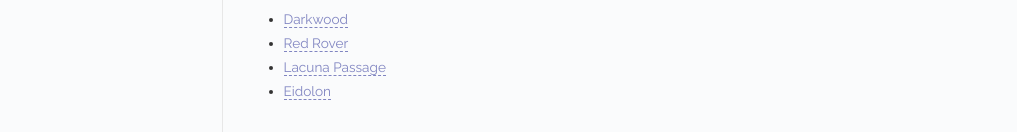
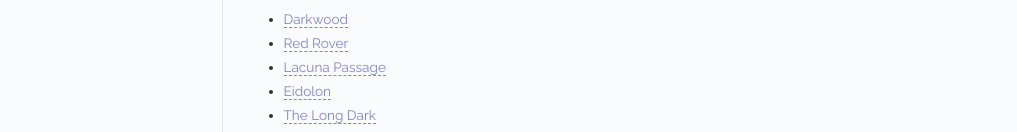
Before and after one commit to PigheadedGnu/pigheadedgnu.github.io, a Jekyll site: the page built from gaming/index.html, in a window 1280 px wide. Shown: the part 768-900 px from the top of the page, without its empty margins (136-1153 px from the left). Built offline with Jekyll 4.4.1, drawn with Linux system fonts in a browser that asks for light colours; Markdown is read by kramdown in place of the engine named in the settings.

Commit message:
Update index.html

```diff
--- a/gaming/index.html
+++ b/gaming/index.html
@@ -29,4 +29,5 @@
 	<li><a href="http://koopmodeblog.tumblr.com/tagged/red-rover">Red Rover</a></li>
 	<li><a href="http://randomseedgames.com/blog/">Lacuna Passage</a></li>
 	<li><a href="http://www.icewatergames.com/">Eidolon</a></li>
+	<li><a href="http://intothelongdark.com/">The Long Dark</a></li>
 </ul>
```
